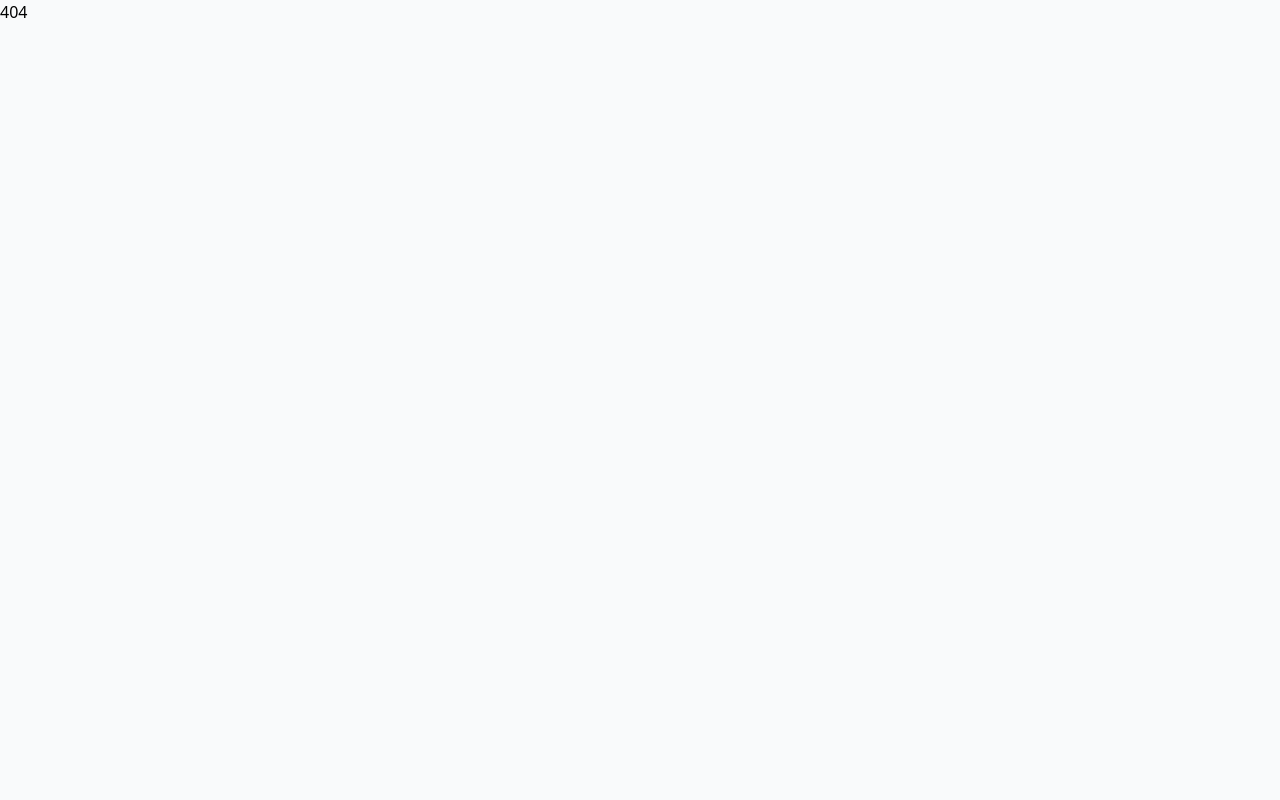
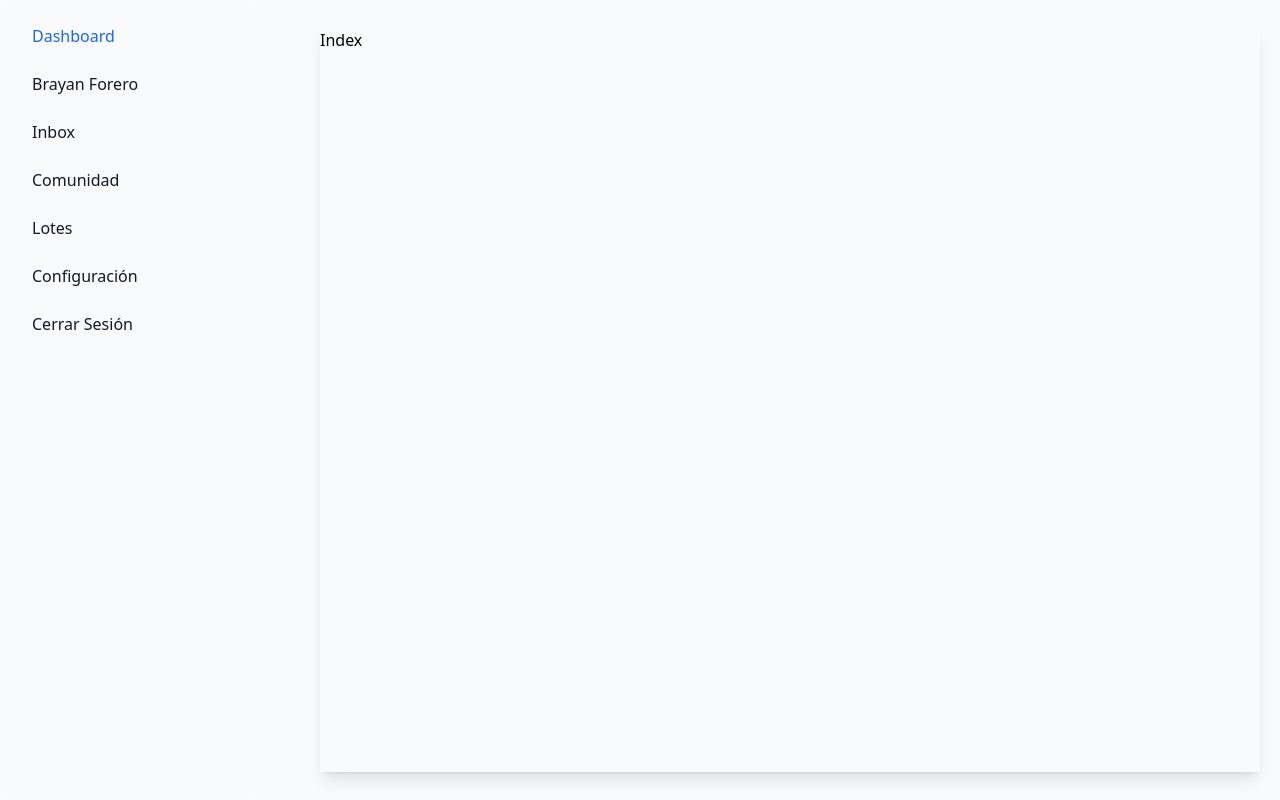
Before and after one commit to brayanforero/distribucion-alimentos, a React (Vite) app: page /app in a window 1280 px wide. Built offline with nearby package versions, Linux system fonts and the light colour scheme.

Commit message:
:construction: [ADD] Structure dashboard with nested routes

```diff
--- a/src/components/AppRouter/AppRouter.jsx
+++ b/src/components/AppRouter/AppRouter.jsx
@@ -1,12 +1,17 @@
 import { Route } from 'react-router-dom'
 import { Routes } from 'react-router-dom'
-import { Login } from '@/pages'
+import { Dashboard, Login } from '@/pages'
 
 function AppRouter() {
   return (
     <>
       <Routes>
         <Route path="/" element={<Login />} />
+        <Route path="/app" element={<Dashboard />}>
+          <Route index element={<h1>Index</h1>} />
+          <Route path="comunity" element={<h1>Comunidad</h1>} />
+          <Route path="settings" element={<h1>Config</h1>} />
+        </Route>
         <Route path="*" element={<h1>404</h1>} />
       </Routes>
     </>
--- /dev/null
+++ b/src/pages/Dashboard/Dashboard.jsx
@@ -0,0 +1,17 @@
+import { Outlet } from 'react-router-dom'
+import { NavApp } from './components/NavApp'
+
+function Dashboard() {
+  return (
+    <div className="w-full h-full grid grid-cols-4 overflow-hidden">
+      <NavApp />
+      <div className="col-span-3 py-7 pr-5">
+        <div className="shadow-lg h-full">
+          <Outlet />
+        </div>
+      </div>
+    </div>
+  )
+}
+
+export default Dashboard
--- /dev/null
+++ b/src/pages/Dashboard/components/NavApp/NavApp.jsx
@@ -0,0 +1,33 @@
+import { Sidebar } from 'flowbite-react'
+
+import { NavLink } from 'react-router-dom'
+
+function NavApp() {
+  return (
+    <div className="w-fit h-full bg-white">
+      <Sidebar aria-label="Default sidebar example">
+        <Sidebar.Items>
+          <Sidebar.ItemGroup>
+            <Sidebar.Item href="#">
+              <NavLink className="text-bold text-blue-600" to={'/app'}>
+                Dashboard
+              </NavLink>
+            </Sidebar.Item>
+            <Sidebar.Item href="#">Brayan Forero</Sidebar.Item>
+            <Sidebar.Item href="#">Inbox</Sidebar.Item>
+            <Sidebar.Item href="#">
+              <NavLink to={'/app/comunity'}>Comunidad</NavLink>
+            </Sidebar.Item>
+            <Sidebar.Item href="#">Lotes</Sidebar.Item>
+            <Sidebar.Item href="#">
+              <NavLink to={'/app/settings'}>Configuración</NavLink>
+            </Sidebar.Item>
+            <Sidebar.Item href="#">Cerrar Sesión</Sidebar.Item>
+          </Sidebar.ItemGroup>
+        </Sidebar.Items>
+      </Sidebar>
+    </div>
+  )
+}
+
+export default NavApp
--- /dev/null
+++ b/src/pages/Dashboard/components/NavApp/index.js
@@ -0,0 +1 @@
+export { default as NavApp } from './NavApp';
--- /dev/null
+++ b/src/pages/Dashboard/index.js
@@ -0,0 +1 @@
+export { default as Dashboard } from './Dashboard'
--- a/src/pages/Login/components/FormLogin/FormLogin.jsx
+++ b/src/pages/Login/components/FormLogin/FormLogin.jsx
@@ -3,20 +3,22 @@ import { Label } from 'flowbite-react'
 import useFormLogin from './hooks/useFormLogin'
 
 function FormLogin() {
-  const { user } = useFormLogin()
+  const { user, handleSubmit, handleChange } = useFormLogin()
   return (
-    <form className="flex flex-col gap-4">
+    <form onSubmit={handleSubmit} className="flex flex-col gap-4">
       <div>
         <div className="mb-2 block">
-          <Label htmlFor="email" value="Ingresa tu usuario" />
+          <Label htmlFor="username" value="Ingresa tu usuario" />
         </div>
         <TextInput
-          id="email"
-          type="email"
+          id="username"
+          name="username"
+          type="text"
           autoComplete="off"
           placeholder="name@flowbite.com"
           required={true}
           value={user.username}
+          onChange={handleChange}
         />
       </div>
       <div>
@@ -26,15 +28,17 @@ function FormLogin() {
         <TextInput
           id="password"
           placeholder="******"
+          name="password"
           type="password"
           required={true}
           value={user.password}
+          onChange={handleChange}
         />
       </div>
       <div>
         <button
-          type="button"
-          class="text-white bg-blue-700 hover:bg-blue-800 focus:ring-4 focus:ring-blue-300 font-medium rounded-lg text-sm px-5 py-2.5 mr-2 mb-2 dark:bg-blue-600 dark:hover:bg-blue-700 focus:outline-none dark:focus:ring-blue-800 block w-full"
+          type="submit"
+          className="text-white bg-blue-700 hover:bg-blue-800 focus:ring-4 focus:ring-blue-300 font-medium rounded-lg text-sm px-5 py-2.5 mr-2 mb-2 dark:bg-blue-600 dark:hover:bg-blue-700 focus:outline-none dark:focus:ring-blue-800 block w-full"
         >
           Iniciar Sesión
         </button>
--- a/src/pages/Login/components/FormLogin/hooks/useFormLogin.js
+++ b/src/pages/Login/components/FormLogin/hooks/useFormLogin.js
@@ -3,10 +3,22 @@ import { useState } from 'react'
 const INITIAL_STATE = { username: '', password: '' }
 function useFormLogin() {
   const [user, setUser] = useState(INITIAL_STATE)
+  const handleSubmit = e => {
+    e.preventDefault()
+    console.log('SEND')
+  }
 
+  const handleChange = e => {
+    setUser({
+      ...user,
+      [e.target.name]: e.target.value,
+    })
+  }
   return {
     user,
     setUser,
+    handleChange,
+    handleSubmit,
   }
 }
 
--- a/src/pages/index.js
+++ b/src/pages/index.js
@@ -1 +1,2 @@
+export * from './Dashboard'
 export * from './Login'
```
